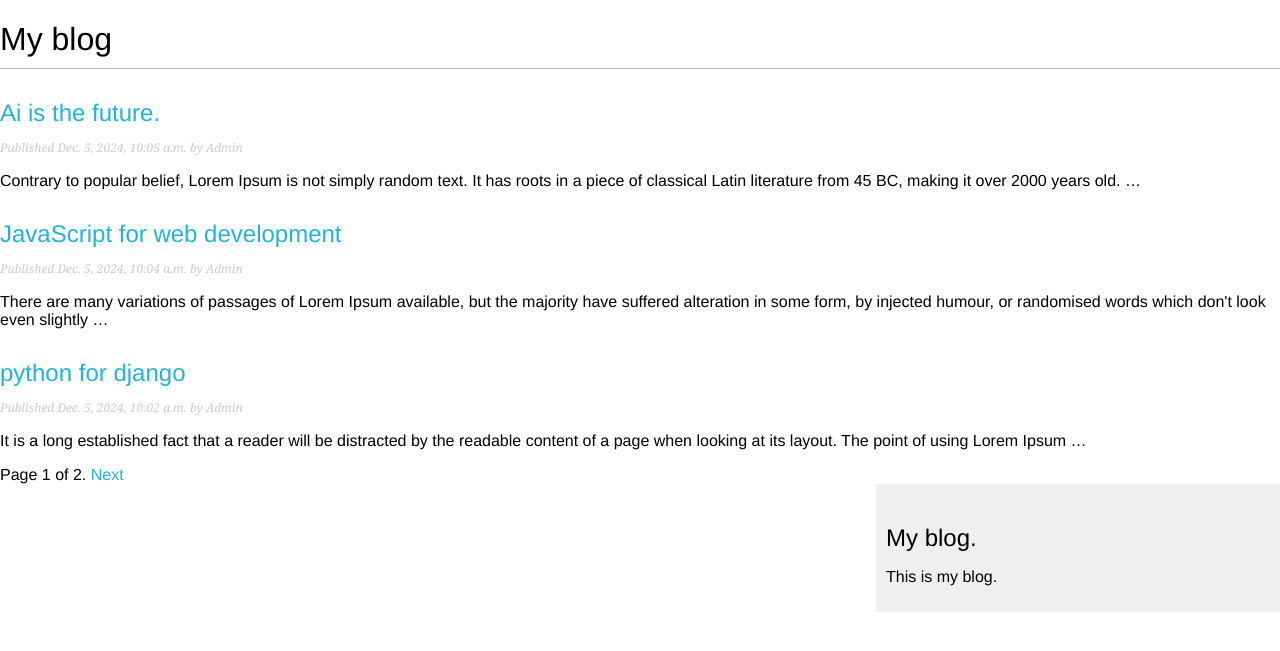
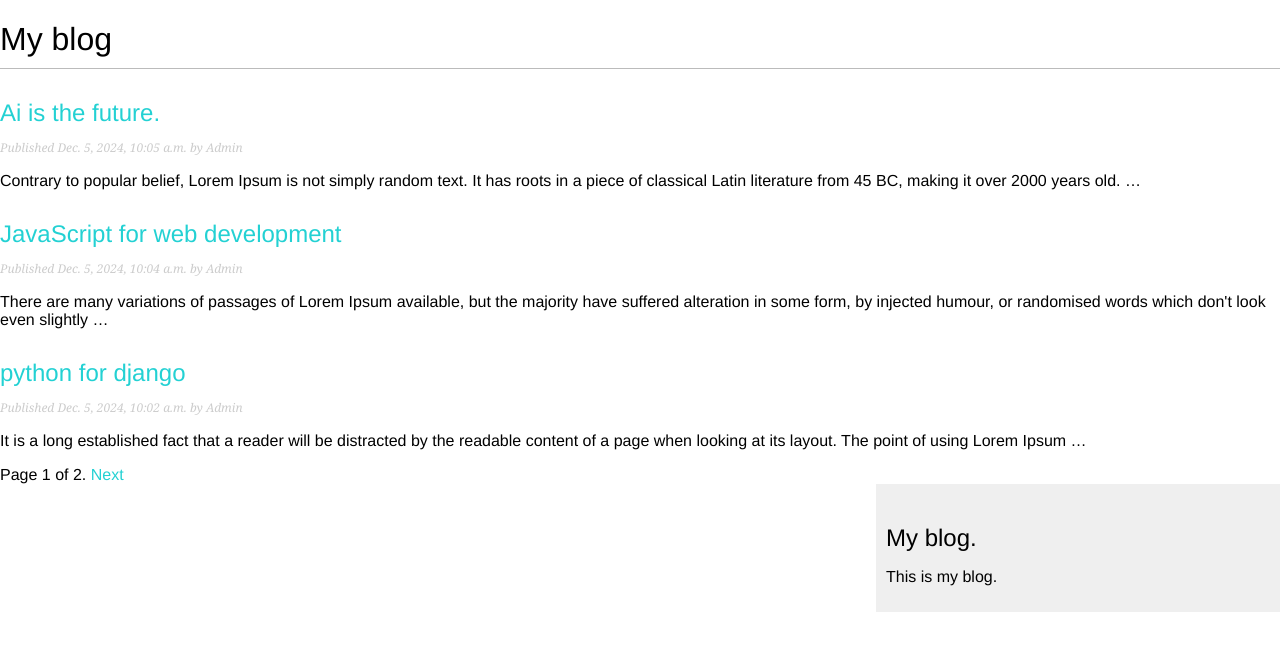
Before and after one commit to ABHISHEKGHARAMI/django-blog-1.0, a Django app: page /blog/ in a window 1280 px wide. Shown: the top 651 px of the page. Run offline with Django 5.2, Linux system fonts and the light colour scheme; data comes from the database, SQL or seed files in the repository.

```diff
--- a/mysite/blog/static/css/blog.css
+++ b/mysite/blog/static/css/blog.css
@@ -5,7 +5,7 @@ body{
 }
 
 a {
-    color: rgb(35 179 211);
+    color: rgb(35, 209 ,211);
     text-decoration: none;
 }
 
```
